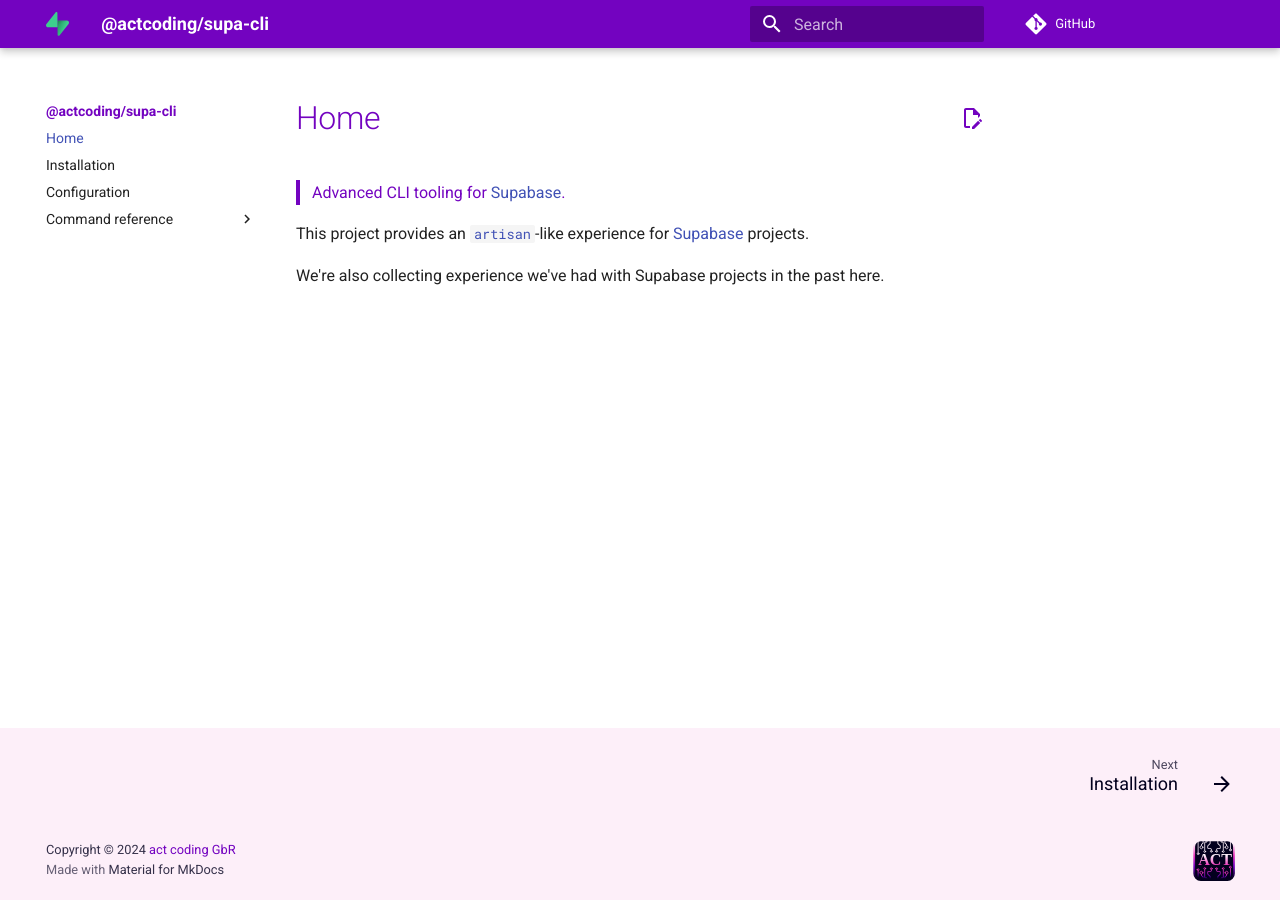
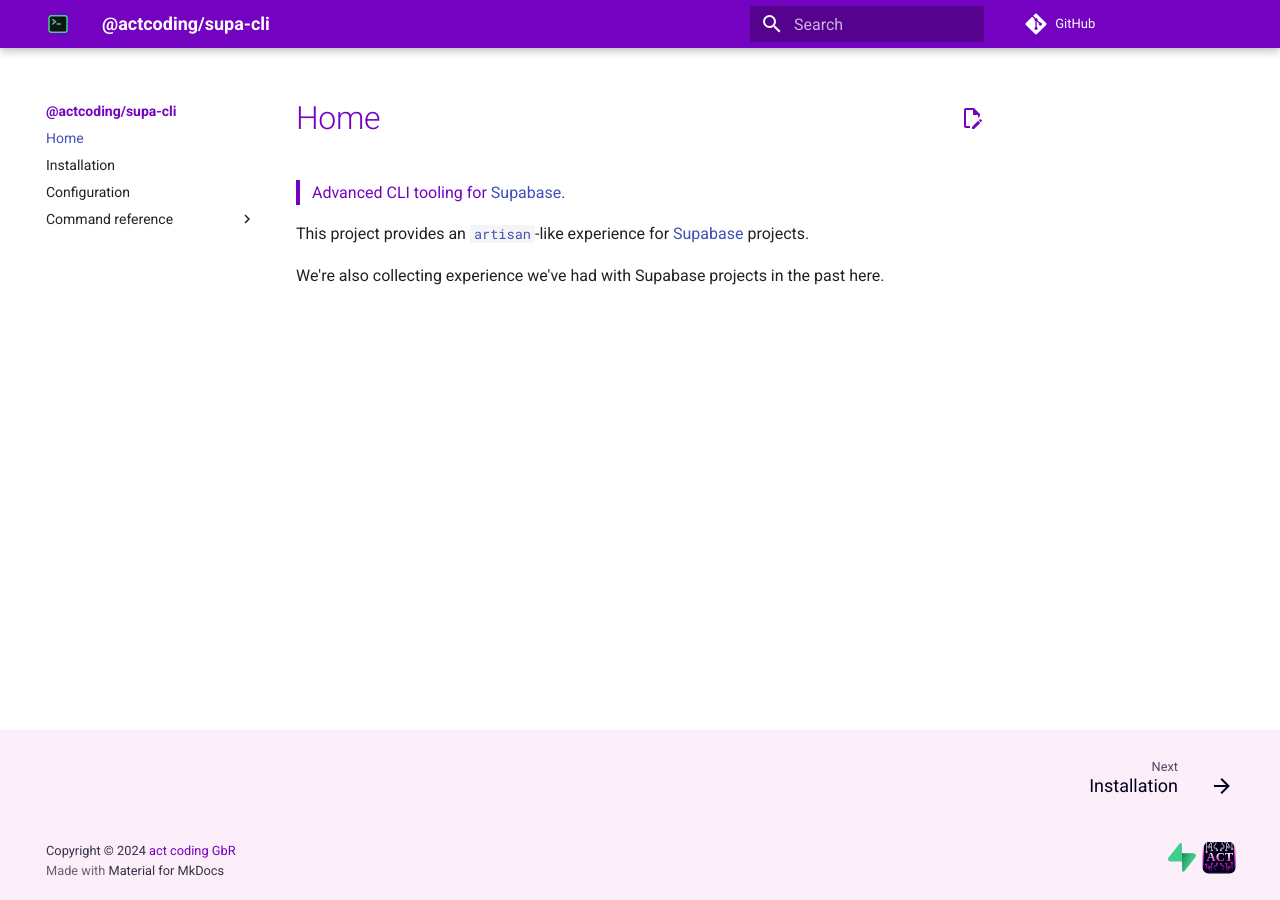
Before and after one commit to actcoding/supa-cli, an MkDocs documentation site: the page built from docs/index.md, in a window 1280 px wide. Built offline with MkDocs 1.6.1 and Material for MkDocs 9.7.7, drawn with Linux system fonts in a browser that asks for light colours; comment, search, counter and statistics services are not loaded.

Commit message:
docs: update icons

```diff
--- a/docs/overrides/partials/copyright.html
+++ b/docs/overrides/partials/copyright.html
@@ -14,5 +14,10 @@
 </div>
 
 <div class="md-social">
-    <img src="{{ '_assets/act-coding.svg' | url }}" width="48">
+    <a href="https://supabase.com" style="place-content: center;">
+        <img src="{{ '_assets/supabase-logo-icon.svg' | url }}" width="28">
+    </a>
+    <a href="https://act-coding.de" style="place-content: center;">
+        <img src="{{ '_assets/act-coding.svg' | url }}" width="38">
+    </a>
 </div>
--- a/mkdocs.yml
+++ b/mkdocs.yml
@@ -11,7 +11,7 @@
   name: material
   favicon: _assets/icon-192.png
   # logo: _assets/icon-192.png
-  logo: _assets/supabase-logo-icon.svg
+  logo: _assets/heroicons-command-line.svg
   features:
     - navigation.instant
     - navigation.footer
```
Also changed, not shown: docs/_assets/IconKitchen-Output/web/README.txt (added), docs/_assets/apple-touch-icon.png (added), docs/_assets/favicon.ico (added), docs/_assets/heroicons-command-line.svg (added), docs/_assets/icon-192-maskable.png (added), docs/_assets/icon-192.png, docs/_assets/icon-512-maskable.png (added), docs/_assets/icon-512.png (added).
